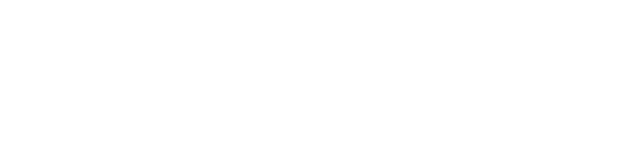
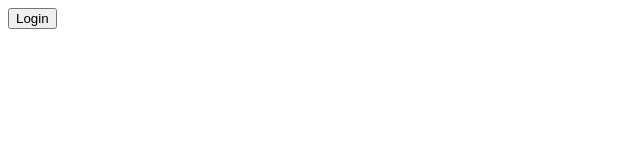
Before and after one commit to HasithaPeiris/git-lecture, a plain HTML site: page index.html in a window 1280 px wide. Shown: the whole page, without its empty margins (0-640 px from the left). Drawn offline with Linux system fonts and the light colour scheme.

Commit message:
add login button

```diff
--- a/index.html
+++ b/index.html
@@ -5,5 +5,9 @@
     <meta name="viewport" content="width=device-width, initial-scale=1.0" />
     <title>GIT Lecture</title>
   </head>
-  <body></body>
+  <body>
+    <nav>
+      <button>Login</button>
+    </nav>
+  </body>
 </html>
```
